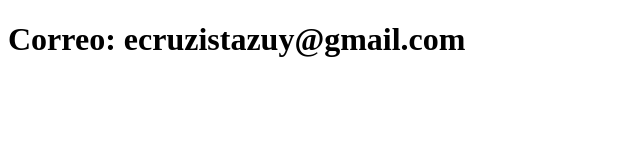
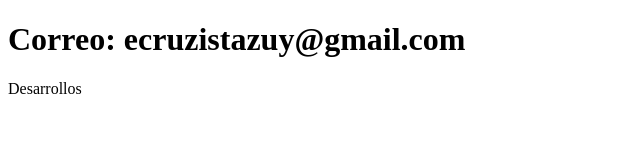
Before and after one commit to Novato13/Primer-Repo-de-prueba, a plain HTML site: page contacto.html in a window 1280 px wide. Shown: the full height of the page, 0-640 px from the left. Drawn offline with Linux system fonts and the light colour scheme.

Commit message:
Actualiza el contacto

```diff
--- a/contacto.html
+++ b/contacto.html
@@ -7,5 +7,6 @@
 </head>
 <body>
     <h1>Correo: ecruzistazuy@gmail.com</h1>
+    <p>Desarrollos</p>
 </body>
 </html>
```
